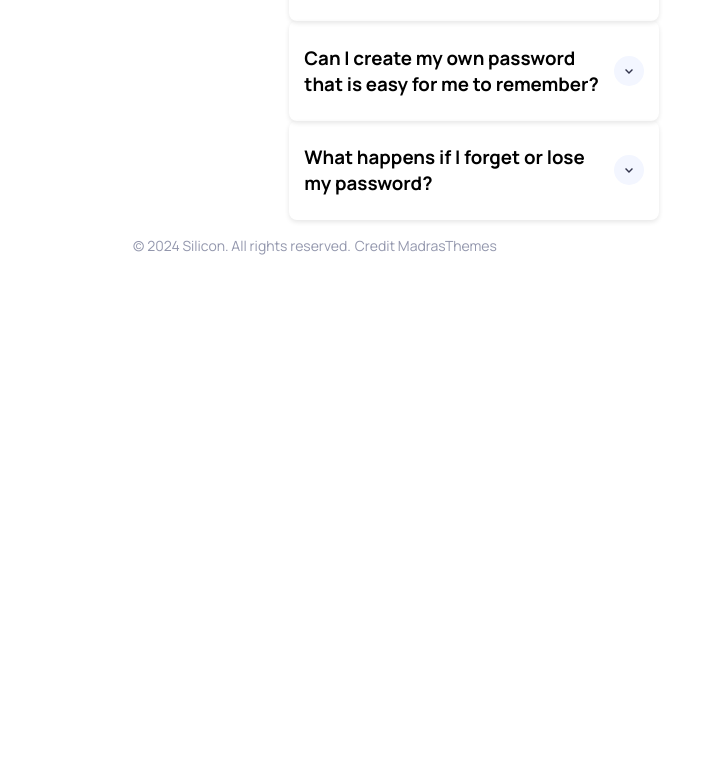
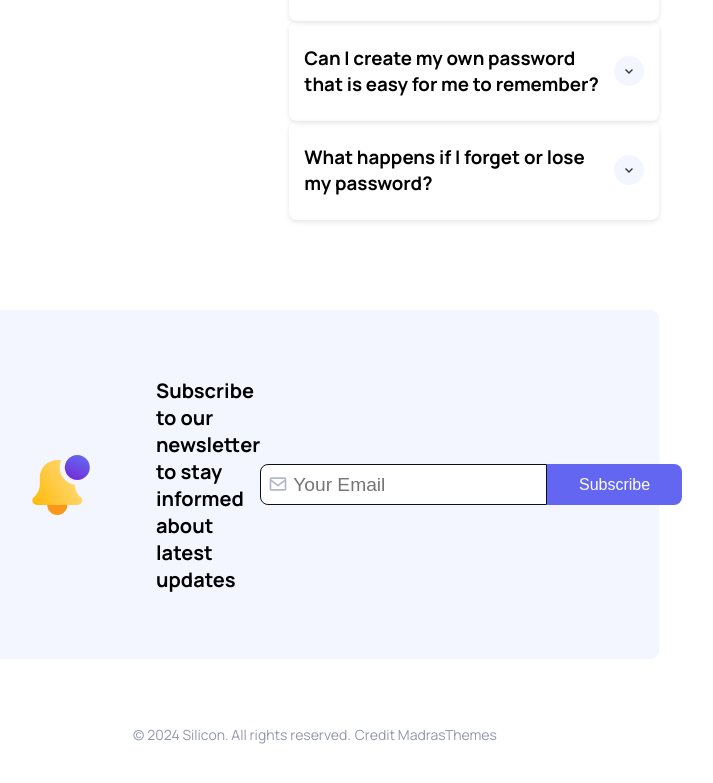
Before and after one commit to AlicanMavi/Silicon, a plain HTML site: page index.html in a window 1280 px wide. Shown: the part 6282-7065 px from the top of the page, without its empty margins (325-1038 px from the left). Before the commit the page ends 6553 px from the top, so only its background shows below. Drawn offline with Linux system fonts and the light colour scheme.

Commit message:
klar med sidan har lagt till formuläret längst ned

```diff
--- a/index.html
+++ b/index.html
@@ -338,6 +338,26 @@
 
       </div>
     </section>
+
+    <section class="form">
+      <div class="container">
+        <div class="form-with-bell">
+
+          <div class="subscribe">
+            <img src="Images/bell-logo.svg" alt="#">
+            <h4>Subscribe to our newsletter to stay<br>informed about latest updates</h4>
+          </div>
+
+
+          <div class="input-group">
+            <img src="Images/envelope.svg" alt="#">
+            <input class="form-input email" type="email" placeholder="Your Email">
+            <button class="btn-form">Subscribe</button>
+          </div>
+
+        </div>
+      </div>
+    </section>
   </main>
 
   <footer>
--- a/style.css
+++ b/style.css
@@ -410,6 +410,7 @@ footer {
   display: grid;
   grid-template-columns: 1fr 2fr;
   gap: 100px;
+  padding-bottom: 60px;
 }
 .client-page-reviews {
   background-color: var(--color-gray-1);
@@ -537,6 +538,85 @@ footer {
   }
 }
 
+.input-group {
+  display: flex;
+  .form-input {
+    border-radius: .5rem 0 0 .5rem;
+  }
+
+  .btn-form {
+    border-radius: 0 .5rem .5rem 0;
+  }
+}
+
+.form-input {
+  border: 1px solid var(--color-dark);
+  padding: .3em;
+  font-size: 1.2rem;
+}
+
+.btn-form {
+  background-color: var(--color-primary);
+  color: var(--color-white);
+  padding: .7em 2em;
+  border: 0;
+  font-size: 1rem;
+}
+
+.input-group {
+
+   img {
+    position: absolute;
+    padding-left: .5rem;
+    padding-top: .6rem;
+   }
+
+   button {
+    margin-right: 100px;
+
+   }
+}
+
+.email {
+  padding-left: 2rem;
+}
+
+.btn-form:hover {
+  filter: brightness(1.2);
+  transition: filter 0.3s ease;
+  cursor: pointer;
+}
+
+.form-with-bell {
+  display: flex;
+  align-items: center;
+  justify-content: space-around;
+  padding-top: 40px;
+  padding-bottom: 40px;
+  margin-top: 30px;
+  margin-bottom: 50px;
+  background-color: var(--color-gray-1);
+  border-radius: .5rem;
+}
+
+.subscribe {
+  display: flex;
+  align-items: center;
+  gap: 15px;
+
+  img {
+    margin-left: 60px;
+    width: 60px;
+    height: 60px;
+  }
+
+  h4 {
+    font-size: 20px;
+    font-weight: 100px;
+    margin-left: 50px;
+  }
+}
+
 #brands {
   display: none;
   padding-top: 2rem;
@@ -582,15 +662,14 @@ footer {
   footer .container {
     flex-direction: row;
     justify-content: center;
-     gap: 0.25rem; /* ändrar gapen på desktop och tablet mode */
+    gap: 0.25rem; /* ändrar gapen på desktop och tablet mode */
+    margin-bottom: 30px;
   }
 
   footer {
     .credit, .copyright {
       text-align: center;
-
     }
-
   }
 
   #brands {
@@ -600,7 +679,6 @@ footer {
       display: flex;
       justify-content: space-between;
       align-items: center;
-
     }
   }
 
@@ -641,9 +719,7 @@ footer {
   background: linear-gradient(0deg, rgba(99,102,241,0.1) 0%, rgba(218,70,239,0.05) 42%, rgba(241,244,253,0.07) 83%);
   padding-bottom: 2rem;
 
-
   overflow: hidden;
-
 
   @media (min-width: 768px) {
     padding-bottom: 0;
@@ -663,7 +739,6 @@ footer {
     }
 
     @media (min-width: 1400px) {
-
       grid-template-columns: 2fr 3fr;
       grid-template-areas:    "headline images"
                               "content images";
```
Also changed, not shown: Images/envelope.svg (added).
